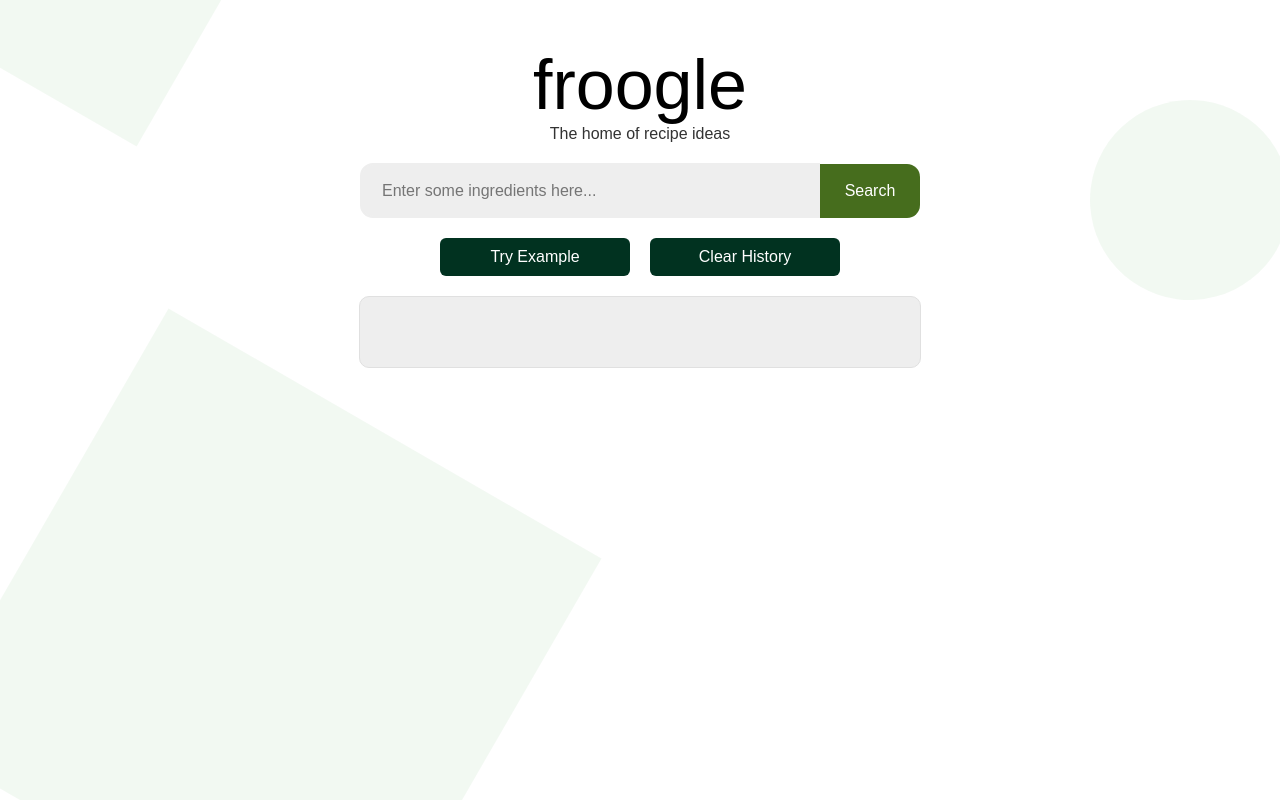
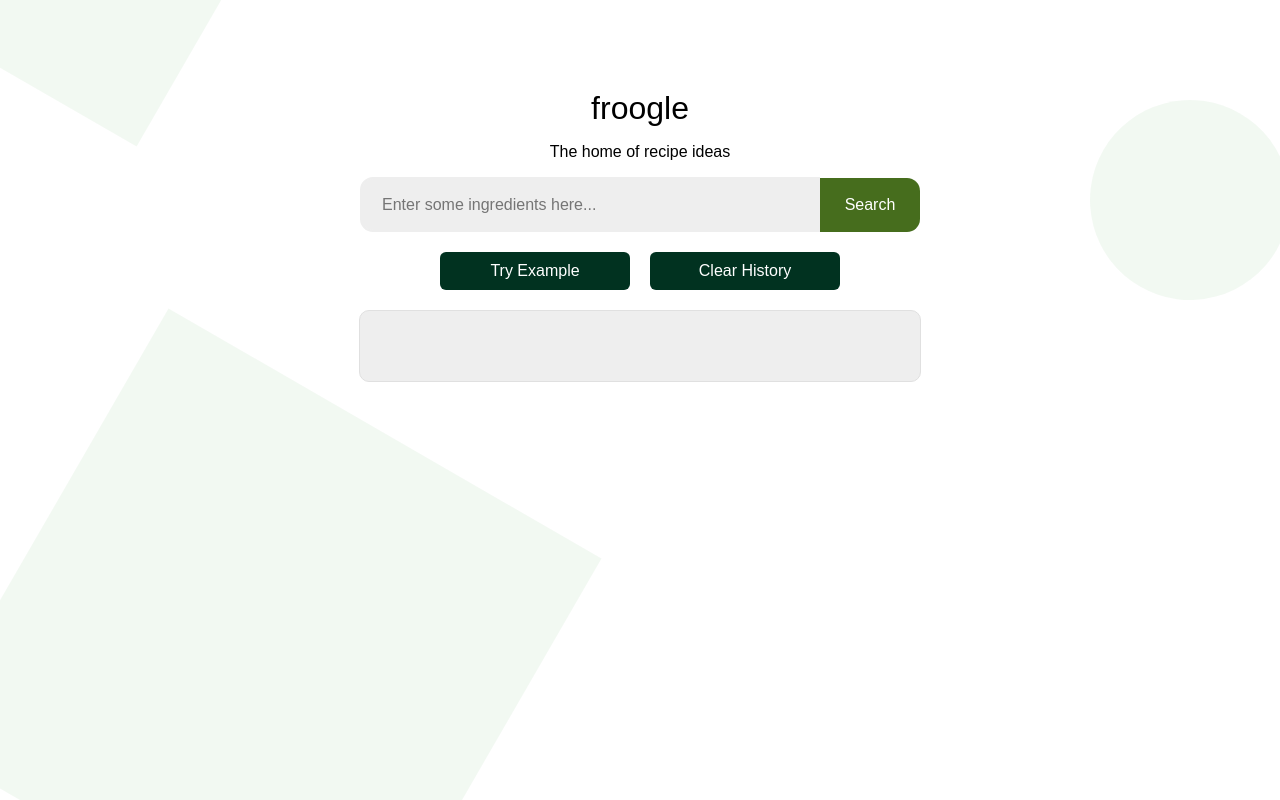
Before and after one commit to mhmh4/froogle, a React (Create React App) app: page / in a window 1280 px wide. Shown: the top 800 px of the page. Built offline with nearby package versions, Linux system fonts and the light colour scheme.

Commit message:
Style changes, some of which are temporary

```diff
--- a/src/App.css
+++ b/src/App.css
@@ -9,13 +9,13 @@ h1, h2, h3, h4, h5, h6 {
 
 .logo {
   margin: 0;
-  margin-top: 45px;
-  font-size: 70px;
+  margin-top: 90px;
+  /* font-size: 35px; */
 }
 
 .heading {
-  padding-bottom: 20px;
-  user-select: none;
+  /* padding-bottom: 20px; */
+  /* user-select: none; */
 }
 
 .project {
@@ -29,10 +29,10 @@ h1, h2, h3, h4, h5, h6 {
 }
 
 .search:hover {
-  border-color: #dedede !important;
+  border-color: #e2e2e2 !important;
 }
 
 .search-btn:hover,
 .button2:hover {
-  opacity: 0.88;
+  opacity: 0.85;
 }
--- a/src/App.js
+++ b/src/App.js
@@ -188,12 +188,12 @@ export default function App() {
         }}
       ></div>
       <div>
-        <div style={{ textAlign: "center", position: "relative" }}>
+        <div style={{ textAlign: "center" }}>
           <div className="heading">
             <h1 className="logo" title="The home of recipe ideas">
               froogle
             </h1>
-            <p style={{ color: "#333", margin: 0 }}>The home of recipe ideas</p>
+            <p>The home of recipe ideas</p>
           </div>
           <input
             className="search"
```
